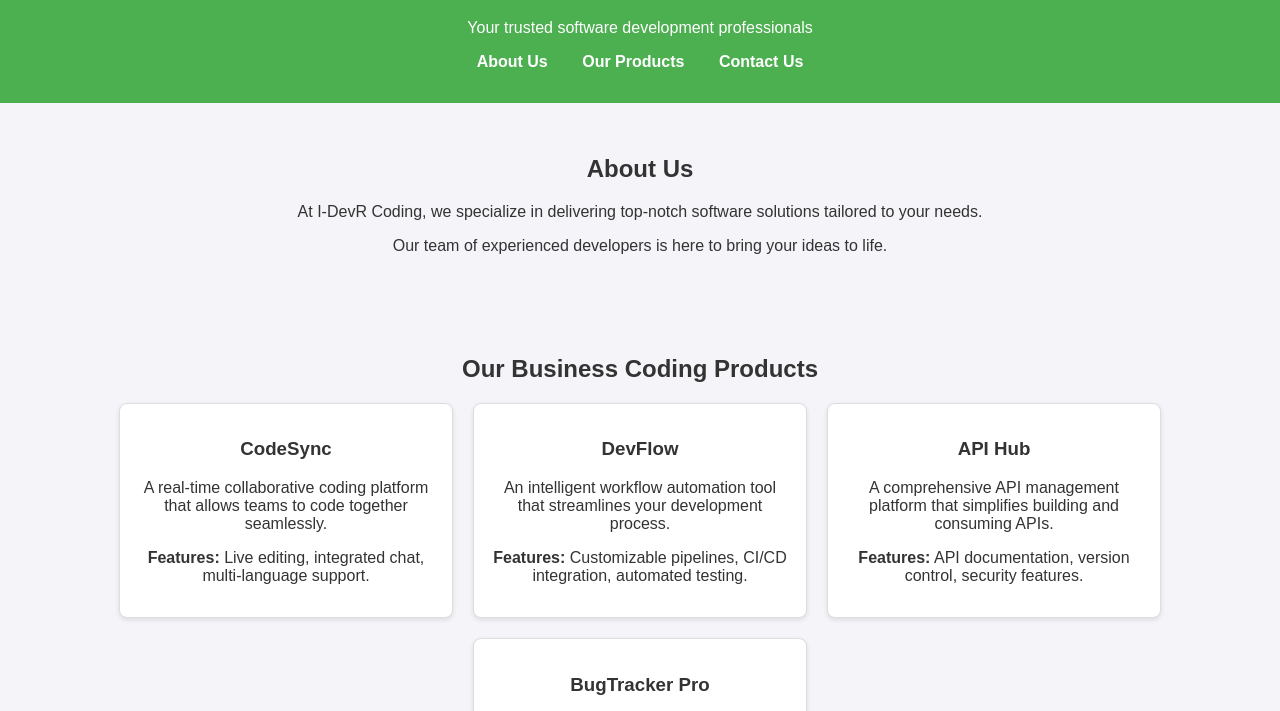
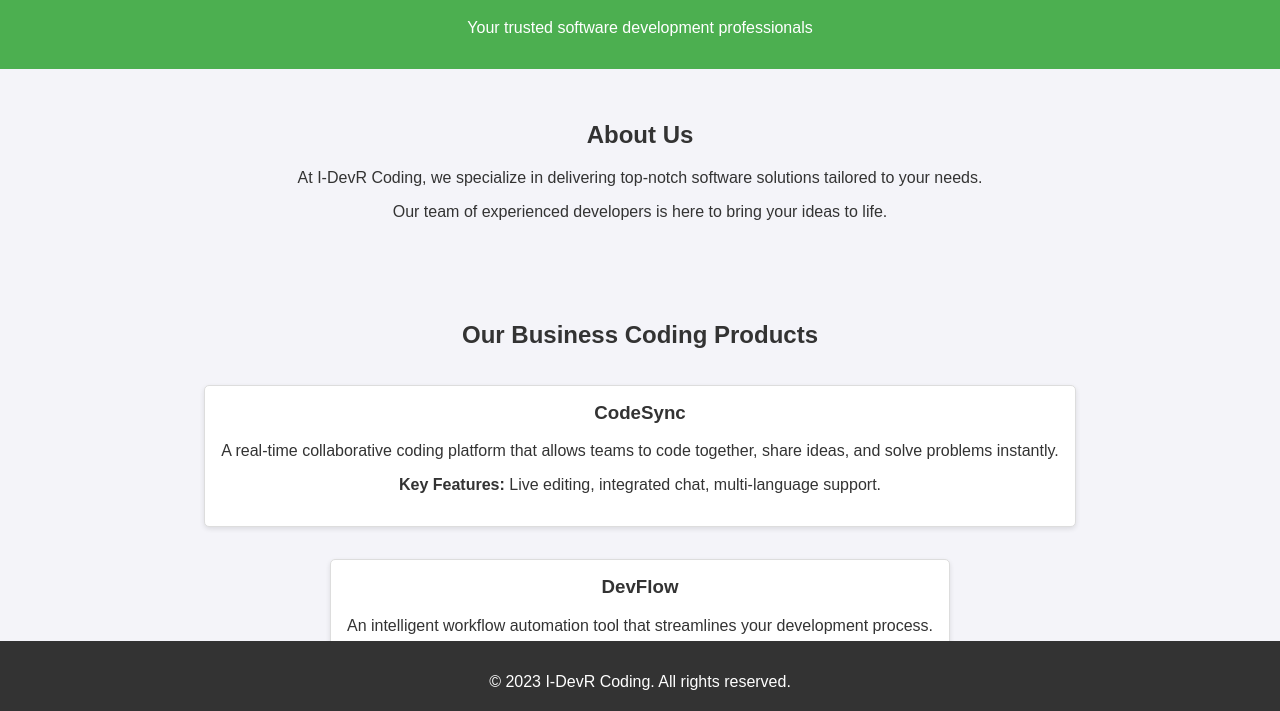
Before and after one commit to i-devr-com/i-devr-com.github.io, a plain HTML site: page index.html in a window 1280 px wide. Shown: the part 77-788 px from the top of the page. Drawn offline with Linux system fonts and the light colour scheme.

Commit message:
Update index.html
Signed-off-by: black hat developer <idevr@icloud.com>

```diff
--- a/index.html
+++ b/index.html
@@ -18,42 +18,16 @@
             padding: 1rem 0;
             text-align: center;
         }
-        nav {
-            margin: 1rem 0;
-        }
-        nav a {
-            margin: 0 15px;
-            color: white;
-            text-decoration: none;
-            font-weight: bold;
-        }
-        nav a:hover {
-            text-decoration: underline;
-        }
         section {
             padding: 2rem;
             text-align: center;
-        }
-        .products {
-            display: flex;
-            justify-content: center;
-            flex-wrap: wrap;
-            gap: 20px;
-        }
-        .product {
-            background-color: white;
-            border: 1px solid #ddd;
-            border-radius: 8px;
-            padding: 1rem;
-            width: 300px;
-            box-shadow: 0 2px 5px rgba(0, 0, 0, 0.1);
         }
         footer {
             background-color: #333;
             color: white;
             text-align: center;
             padding: 1rem 0;
-            position: relative;
+            position: fixed;
             bottom: 0;
             width: 100%;
         }
@@ -64,52 +38,67 @@
         a:hover {
             text-decoration: underline;
         }
+        .product {
+            border: 1px solid #ddd;
+            border-radius: 5px;
+            padding: 1rem;
+            margin: 1rem;
+            background-color: white;
+            box-shadow: 0 2px 5px rgba(0, 0, 0, 0.1);
+            transition: transform 0.2s;
+        }
+        .product:hover {
+            transform: scale(1.05);
+        }
+        .product h3 {
+            margin-top: 0;
+        }
+        .products-container {
+            display: flex;
+            flex-wrap: wrap;
+            justify-content: center;
+        }
     </style>
 </head>
 <body>
     <header>
         <h1>Welcome to I-DevR Coding</h1>
         <p>Your trusted software development professionals</p>
-        <nav>
-            <a href="#about">About Us</a>
-            <a href="#products">Our Products</a>
-            <a href="#contact">Contact Us</a>
-        </nav>
     </header>
 
-    <section id="about">
+    <section>
         <h2>About Us</h2>
         <p>At I-DevR Coding, we specialize in delivering top-notch software solutions tailored to your needs.</p>
         <p>Our team of experienced developers is here to bring your ideas to life.</p>
     </section>
 
-    <section id="products">
+    <section>
         <h2>Our Business Coding Products</h2>
-        <div class="products">
+        <div class="products-container">
             <div class="product">
                 <h3>CodeSync</h3>
-                <p>A real-time collaborative coding platform that allows teams to code together seamlessly.</p>
-                <p><strong>Features:</strong> Live editing, integrated chat, multi-language support.</p>
+                <p>A real-time collaborative coding platform that allows teams to code together, share ideas, and solve problems instantly.</p>
+                <p><strong>Key Features:</strong> Live editing, integrated chat, multi-language support.</p>
             </div>
             <div class="product">
                 <h3>DevFlow</h3>
                 <p>An intelligent workflow automation tool that streamlines your development process.</p>
-                <p><strong>Features:</strong> Customizable pipelines, CI/CD integration, automated testing.</p>
+                <p><strong>Key Features:</strong> Customizable pipelines, CI/CD integration, automated testing.</p>
             </div>
             <div class="product">
                 <h3>API Hub</h3>
-                <p>A comprehensive API management platform that simplifies building and consuming APIs.</p>
-                <p><strong>Features:</strong> API documentation, version control, security features.</p>
+                <p>A comprehensive API management platform that simplifies the way you build and consume APIs.</p>
+                <p><strong>Key Features:</strong> API documentation, version control, security features.</p>
             </div>
             <div class="product">
                 <h3>BugTracker Pro</h3>
                 <p>A powerful bug tracking and project management tool designed to keep your projects on track.</p>
-                <p><strong>Features:</strong> Intuitive dashboard, project management integration, customizable workflows.</p>
+                <p><strong>Key Features:</strong> Intuitive dashboard, project management integration, customizable workflows.</p>
             </div>
         </div>
     </section>
 
-    <section id="contact">
+    <section>
         <h2>Contact Us</h2>
         <p>Email: <a href="mailto:admin@i-devr.com">admin@i-devr.com</a></p>
         <p>Phone: +1 (334) 710 - 4455</p>
```
